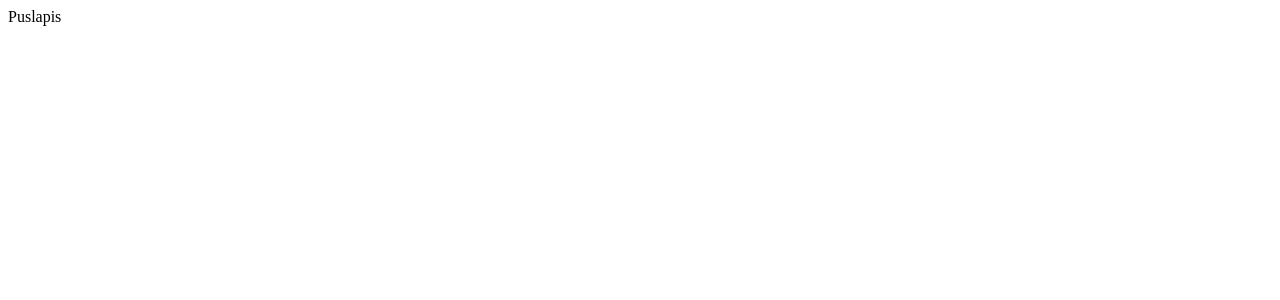
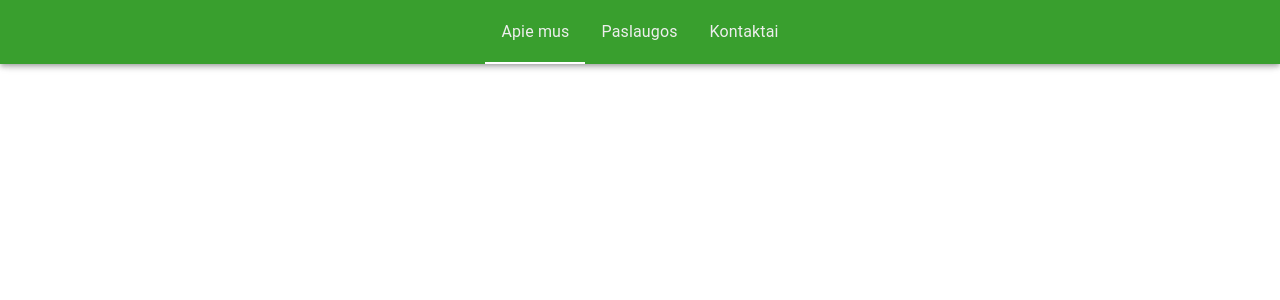
Before and after one commit to dbrazinske/cafe-3-react-simple-DOVILE-BRAZINSKE, a React (Create React App) app: page / in a window 1280 px wide. Shown: the top 300 px of the page. Built offline with nearby package versions, Linux system fonts and the light colour scheme.

Commit message:
feat(2): Created project-conventions, navbar, empty pages and router to created pages

```diff
--- a/src/app.jsx
+++ b/src/app.jsx
@@ -1,7 +1,30 @@
 import * as React from 'react';
+import {
+  BrowserRouter,
+  Routes,
+  Route
+} from 'react-router-dom';
+
+import Navbar from './components/navbar';
+
+import HomePage from './pages/home-page';
+import ServicesPage from './pages/services-page';
+import ContactsPage from './pages/contacts-page';
+import ErrorPage from './pages/error-page';
+
 
 const App = () => (
-  <div>Puslapis</div>
+  <BrowserRouter>
+    <Navbar />
+
+    <Routes>
+      <Route path="/" element={<HomePage />} />
+      <Route path="/services-page" element={<ServicesPage />} />
+      <Route path="/contacts-page" element={<ContactsPage />} />
+
+      <Route path="*" element={<ErrorPage />} />
+    </Routes>
+  </BrowserRouter>
 );
 
 export default App;
--- /dev/null
+++ b/src/components/navbar/components/index.jsx
@@ -0,0 +1,20 @@
+import { styled } from "@mui/material";
+import { NavLink } from "react-router-dom";
+
+export const Link = styled(NavLink)(({ theme }) => ({
+    display: 'flex',
+    justifyContent: 'center',
+    alignItems: 'center',
+    padding: theme.spacing(0, 2),
+    textDecoration: 'none',
+    color: theme.palette.grey[200],
+
+    '&.active': {
+        boxShadow: `inset 0px -2px 0px${theme.palette.common.white}`,
+    },
+
+    ':hover': {
+        backgroundColor: theme.palette.primary.light,
+        color: theme.palette.common.white,
+    }
+}));
--- /dev/null
+++ b/src/components/navbar/index.jsx
@@ -0,0 +1,42 @@
+import * as React from 'react';
+import {
+    AppBar,
+    Box,
+    Toolbar,
+    IconButton,
+} from '@mui/material';
+import MenuIcon from '@mui/icons-material/Menu';
+import * as Nav from './components';
+
+const pages = [
+    { text: 'Apie mus', to: '/' },
+    { text: 'Paslaugos', to: '/services-page' },
+    { text: 'Kontaktai', to: '/contacts-page' },
+];
+
+const Navbar = () => {
+
+    return (
+        <AppBar position="fixed">
+
+
+            <Toolbar sx={{ justifyContent: { xs: 'flex-end', sm: 'flex-end', md: 'center' } }}>
+                <IconButton
+                    size="large"
+                    edge="start"
+                    color="inherit"
+                    sx={{ display: { sm: 'none' } }}
+                >
+                </IconButton>
+
+                <Box sx={{ display: { xs: 'none', sm: 'none', md: 'flex' }, alignSelf: 'stretch',}}>
+                    {pages.map(({ text, to }) => <Nav.Link key={to} to={to}>{text}</Nav.Link>)}
+                </Box>
+                <MenuIcon sx={{ display: { md: 'none'} }} />
+            </Toolbar>
+        </AppBar>
+    )
+};
+
+
+export default Navbar;
--- a/src/index.jsx
+++ b/src/index.jsx
@@ -1,11 +1,19 @@
 import * as React from 'react';
 import ReactDOM from 'react-dom/client';
 import App from './app';
+import {
+  CssBaseline,
+  ThemeProvider,
+} from '@mui/material';
+import theme from './styles/theme';
 
 const root = ReactDOM.createRoot(document.getElementById('root'));
 
 root.render(
   <React.StrictMode>
+    <CssBaseline />
+    <ThemeProvider theme={theme}>
       <App />
+    </ThemeProvider>
   </React.StrictMode>
 );
--- /dev/null
+++ b/src/pages/contacts-page.jsx
@@ -0,0 +1,7 @@
+import * as React from 'react';
+
+const ContactsPage = () => (
+    <div>Contacts Page</div>
+);
+
+export default ContactsPage;
--- /dev/null
+++ b/src/pages/error-page.jsx
@@ -0,0 +1,7 @@
+import * as React from 'react';
+
+const ErrorPage = () => (
+    <div>Error Page</div>
+);
+
+export default ErrorPage;
--- /dev/null
+++ b/src/pages/home-page.jsx
@@ -0,0 +1,7 @@
+import * as React from 'react';
+
+const HomePage = () => (
+    <div>Home Page</div>
+);
+
+export default HomePage;
--- /dev/null
+++ b/src/pages/services-page.jsx
@@ -0,0 +1,7 @@
+import * as React from 'react';
+
+const ServicesPage = () => (
+    <div>Services Page</div>
+);
+
+export default ServicesPage;
--- /dev/null
+++ b/src/styles/theme.js
@@ -0,0 +1,14 @@
+import { createTheme } from "@mui/material";
+
+const theme = createTheme({
+  palette: {
+    primary: {
+      main: '#399F2E',
+    }
+  },
+  shape: {
+    borderRadius: 4
+  }
+});
+
+export default theme;
```
Also changed, not shown: 1 other file (tests, documents, lock files or other folders).
